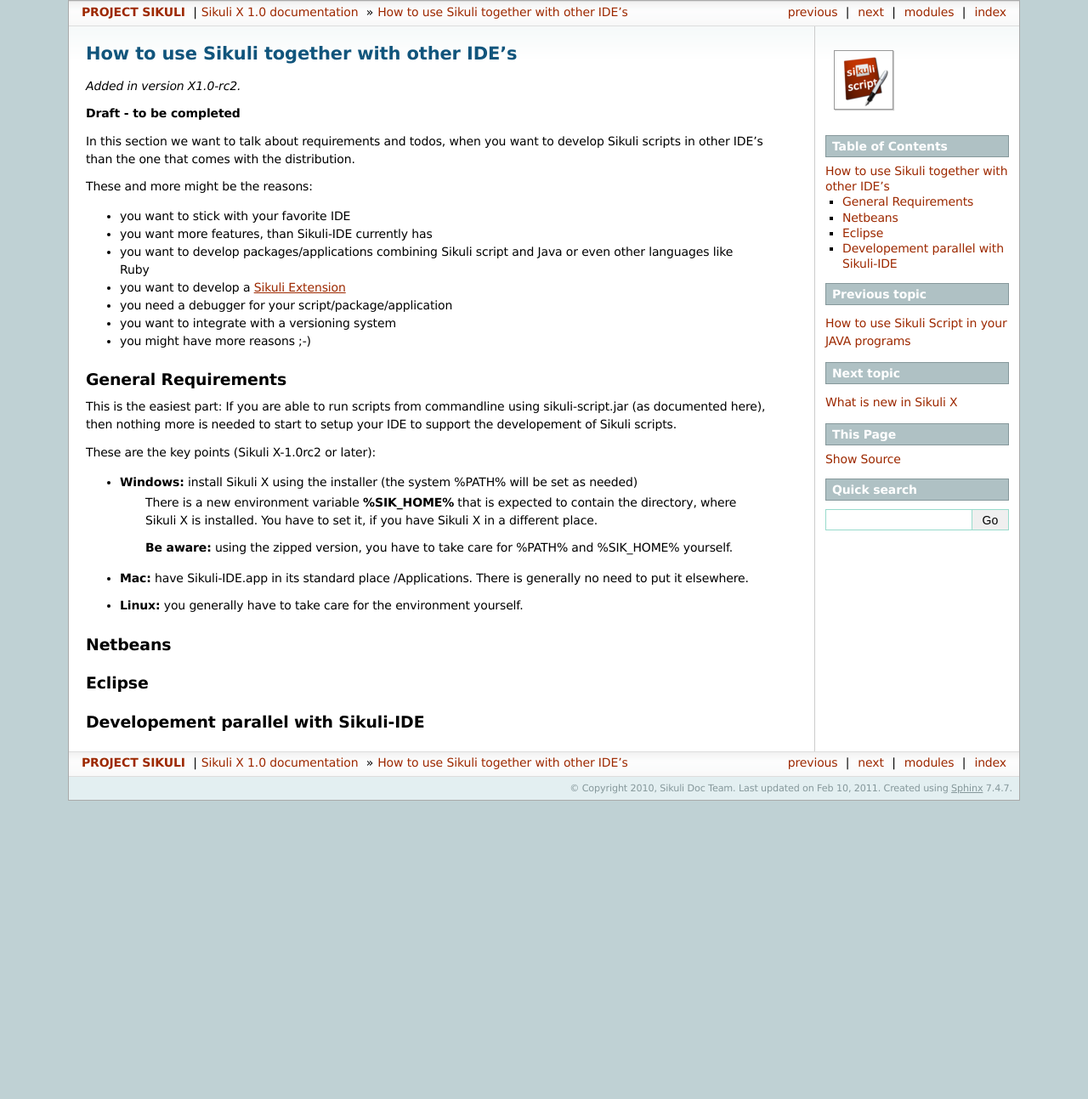
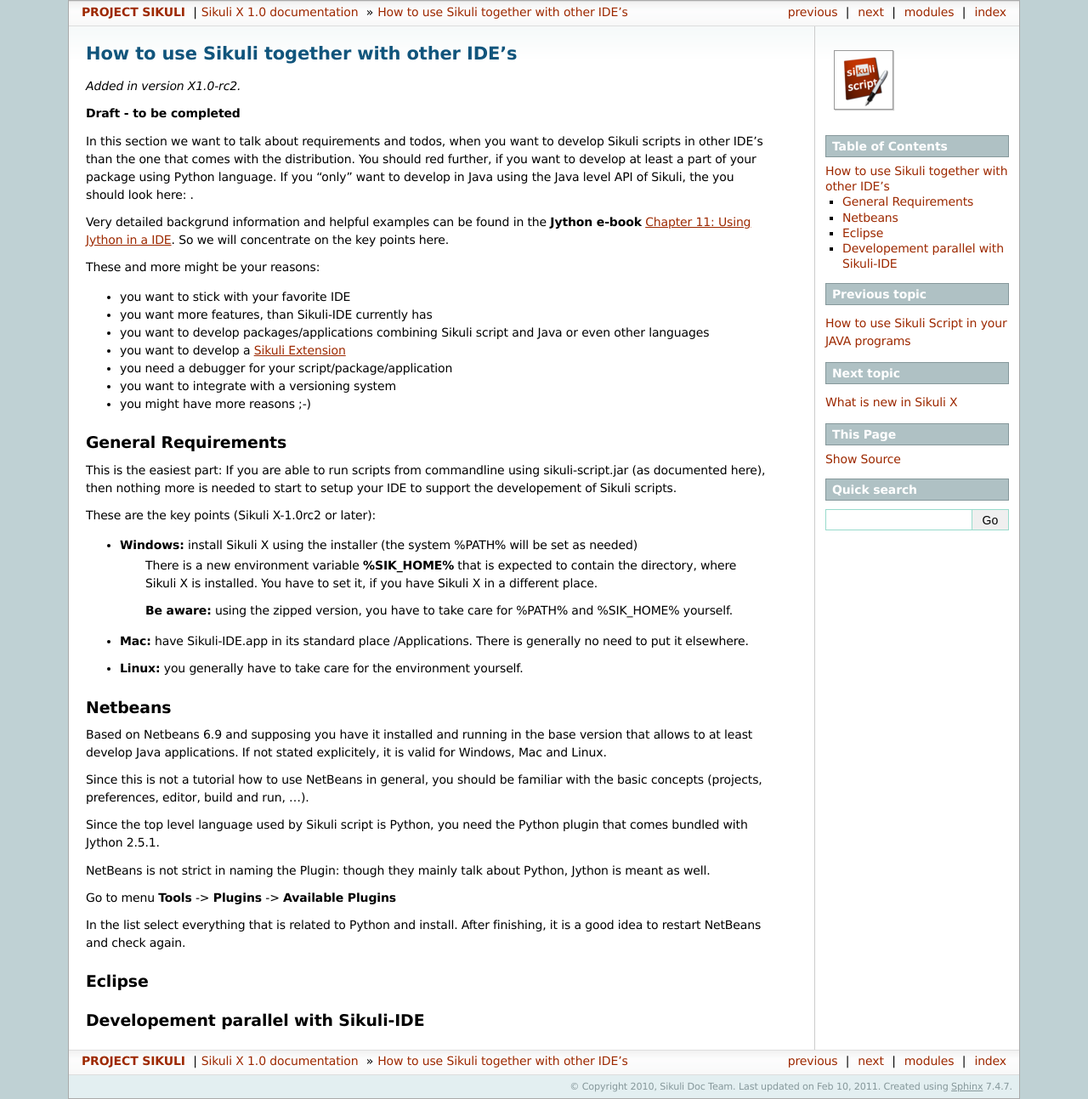
Before and after one commit to sikuli/sikuli, a Sphinx documentation site: the page built from docs/source/faq/040-other-ide.rst, in a window 1280 px wide. Shown: the whole page at 85% size. Built offline with Sphinx 7.4.7, drawn with Linux system fonts in a browser that asks for light colours; before the commit the page ends 942 px from its top, so only the background shows below that.

Commit message:
other-ide continued

```diff
--- a/docs/source/faq/040-other-ide.rst
+++ b/docs/source/faq/040-other-ide.rst
@@ -5,15 +5,17 @@
 
 **Draft - to be completed**
 
-In this section we want to talk about requirements and todos, when you want to develop Sikuli scripts in other IDE's than the one that comes with the distribution.
+In this section we want to talk about requirements and todos, when you want to develop Sikuli scripts in other IDE's than the one that comes with the distribution. You should red further, if you want to develop at least a part of your package using Python language. If you "only" want to develop in Java using the Java level API of Sikuli, the you should look here: .
 
-These and more might be the reasons:
+Very detailed backgrund information and helpful examples can be found in the **Jython e-book** `Chapter 11: Using Jython in a IDE <http://jythonpodcast.hostjava.net/jythonbook/en/1.0/JythonIDE.html#chapter-11-using-jython-in-an-ide>`_. So we will concentrate on the key points here.
+
+These and more might be your reasons:
 
 * you want to stick with your favorite IDE
 
 * you want more features, than Sikuli-IDE currently has
 
-* you want to develop packages/applications combining Sikuli script and Java or even other languages like Ruby
+* you want to develop packages/applications combining Sikuli script and Java or even other languages
 
 * you want to develop a :ref:`Sikuli Extension <sikuliextensions>`
 
@@ -39,8 +41,21 @@
 
 * **Linux:** you generally have to take care for the environment yourself.
 
+
 Netbeans
 --------
+
+Based on Netbeans 6.9 and supposing you have it installed and running in the base version that allows to at least develop Java applications. If not stated explicitely, it is valid for Windows, Mac and Linux.
+
+Since this is not a tutorial how to use NetBeans in general, you should be familiar with the basic concepts (projects, preferences, editor, build and run, ...).
+
+Since the top level language used by Sikuli script is Python, you need the Python plugin that comes bundled with Jython 2.5.1.
+
+NetBeans is not strict in naming the Plugin: though they mainly talk about Python, Jython is meant as well.
+
+Go to menu **Tools** -> **Plugins** -> **Available Plugins**
+
+In the list select everything that is related to Python and install. After finishing, it is a good idea to restart NetBeans and check again.
 
 
 Eclipse
```
